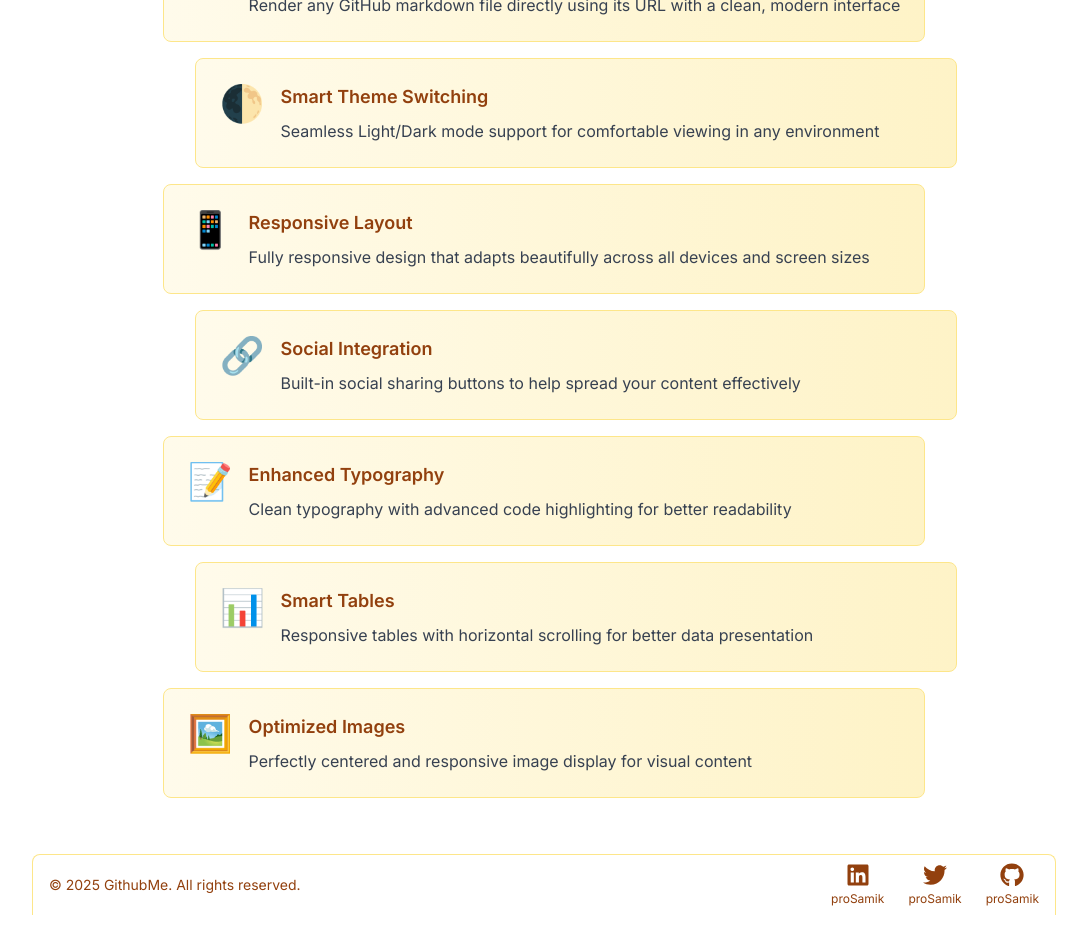
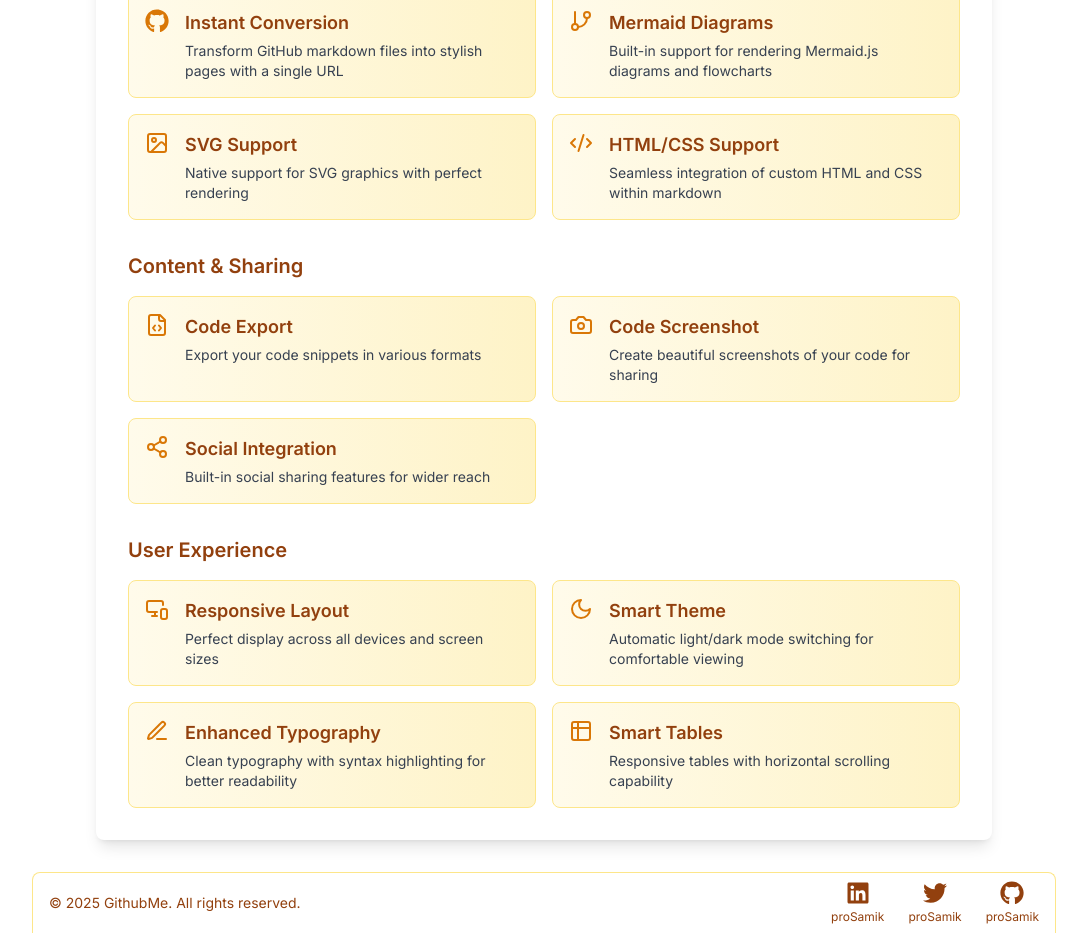
Before and after one commit to proSamik/githubme, a Next.js app: page /about in a window 1280 px wide. Shown: the part 840-1773 px from the top of the page, without its empty margins (96-1183 px from the left). Built offline with nearby package versions, Linux system fonts and the light colour scheme.

Commit message:
feat- update FeatureGrid.tsx
- match the current theme and styles to maintain consistency

```diff
--- a/src/components/about/FeatureGrid.tsx
+++ b/src/components/about/FeatureGrid.tsx
@@ -1,87 +1,166 @@
-// components/FeatureGrid.tsx
 'use client';
 
 import React from 'react';
+import { Camera, Code2, FileCode, GitBranch, ImageIcon, PenLine, MonitorSmartphone, Moon, Table2, Share2 } from 'lucide-react';
+import { FaGithub } from "react-icons/fa";
 
 interface Feature {
-    icon: string;
+    icon: React.ReactNode;
     title: string;
     description: string;
+    category: 'creation' | 'content' | 'experience';
 }
 
 const features: Feature[] = [
+    // Creation & Conversion Features
     {
-        icon: "🎯",
-        title: "Direct URL Rendering",
-        description: "Render any GitHub markdown file directly using its URL with a clean, modern interface"
+        icon: <FaGithub size={24} className="text-amber-600 dark:text-amber-400" />,
+        title: "Instant Conversion",
+        description: "Transform GitHub markdown files into stylish pages with a single URL",
+        category: 'creation'
     },
     {
-        icon: "🌓",
-        title: "Smart Theme Switching",
-        description: "Seamless Light/Dark mode support for comfortable viewing in any environment"
+        icon: <GitBranch size={24} className="text-amber-600 dark:text-amber-400" />,
+        title: "Mermaid Diagrams",
+        description: "Built-in support for rendering Mermaid.js diagrams and flowcharts",
+        category: 'creation'
     },
     {
-        icon: "📱",
-        title: "Responsive Layout",
-        description: "Fully responsive design that adapts beautifully across all devices and screen sizes"
+        icon: <ImageIcon size={24} className="text-amber-600 dark:text-amber-400" />,
+        title: "SVG Support",
+        description: "Native support for SVG graphics with perfect rendering",
+        category: 'creation'
     },
     {
-        icon: "🔗",
-        title: "Social Integration",
-        description: "Built-in social sharing buttons to help spread your content effectively"
+        icon: <Code2 size={24} className="text-amber-600 dark:text-amber-400" />,
+        title: "HTML/CSS Support",
+        description: "Seamless integration of custom HTML and CSS within markdown",
+        category: 'creation'
+    },
+
+    // Content & Sharing Features
+    {
+        icon: <FileCode size={24} className="text-amber-600 dark:text-amber-400" />,
+        title: "Code Export",
+        description: "Export your code snippets in various formats",
+        category: 'content'
     },
     {
-        icon: "📝",
-        title: "Enhanced Typography",
-        description: "Clean typography with advanced code highlighting for better readability"
+        icon: <Camera size={24} className="text-amber-600 dark:text-amber-400" />,
+        title: "Code Screenshot",
+        description: "Create beautiful screenshots of your code for sharing",
+        category: 'content'
     },
     {
-        icon: "📊",
-        title: "Smart Tables",
-        description: "Responsive tables with horizontal scrolling for better data presentation"
+        icon: <Share2 size={24} className="text-amber-600 dark:text-amber-400" />,
+        title: "Social Integration",
+        description: "Built-in social sharing features for wider reach",
+        category: 'content'
+    },
+
+    // User Experience Features
+    {
+        icon: <MonitorSmartphone size={24} className="text-amber-600 dark:text-amber-400" />,
+        title: "Responsive Layout",
+        description: "Perfect display across all devices and screen sizes",
+        category: 'experience'
     },
     {
-        icon: "🖼️",
-        title: "Optimized Images",
-        description: "Perfectly centered and responsive image display for visual content"
+        icon: <Moon size={24} className="text-amber-600 dark:text-amber-400" />,
+        title: "Smart Theme",
+        description: "Automatic light/dark mode switching for comfortable viewing",
+        category: 'experience'
+    },
+    {
+        icon: <PenLine size={24} className="text-amber-600 dark:text-amber-400" />,
+        title: "Enhanced Typography",
+        description: "Clean typography with syntax highlighting for better readability",
+        category: 'experience'
+    },
+    {
+        icon: <Table2 size={24} className="text-amber-600 dark:text-amber-400" />,
+        title: "Smart Tables",
+        description: "Responsive tables with horizontal scrolling capability",
+        category: 'experience'
     }
 ];
 
 export default function FeatureGrid() {
     return (
-        <div className="bg-white dark:bg-dark-background p-6 rounded-lg">
-            <h2 className="text-3xl font-semibold text-amber-800 dark:text-amber-200 mb-6 flex justify-center">
-                Features
+        <div className="bg-white dark:bg-dark-background p-8 rounded-lg shadow-lg">
+            <h2 className="text-3xl font-semibold text-amber-800 dark:text-amber-200 mb-8 text-center">
+                Feature Summary
             </h2>
-            <div className="space-y-4">
-                {features.map((feature: Feature, index: number) => (
-                    <div
-                        key={index}
-                        className={`transform transition-all duration-300 hover:scale-[1.02]
-                    ${index % 2 === 0 ? 'translate-x-0' : 'translate-x-4 md:translate-x-8'}
-                    p-6 bg-gradient-to-r from-amber-50 to-amber-100
+
+            <div className="space-y-8">
+                {/* Creation & Conversion Section */}
+                <div>
+                    <h3 className="text-xl font-semibold text-amber-800 dark:text-amber-400 mb-4">
+                        Creation & Conversion
+                    </h3>
+                    <div className="grid gap-4 grid-cols-1 md:grid-cols-2">
+                        {features
+                            .filter(feature => feature.category === 'creation')
+                            .map((feature, index) => (
+                                <FeatureCard key={index} feature={feature} />
+                            ))}
+                    </div>
+                </div>
+
+                {/* Content & Sharing Section */}
+                <div>
+                    <h3 className="text-xl font-semibold text-amber-800 dark:text-amber-400 mb-4">
+                        Content & Sharing
+                    </h3>
+                    <div className="grid gap-4 grid-cols-1 md:grid-cols-2">
+                        {features
+                            .filter(feature => feature.category === 'content')
+                            .map((feature, index) => (
+                                <FeatureCard key={index} feature={feature} />
+                            ))}
+                    </div>
+                </div>
+
+                {/* User Experience Section */}
+                <div>
+                    <h3 className="text-xl font-semibold text-amber-800 dark:text-amber-400 mb-4">
+                        User Experience
+                    </h3>
+                    <div className="grid gap-4 grid-cols-1 md:grid-cols-2">
+                        {features
+                            .filter(feature => feature.category === 'experience')
+                            .map((feature, index) => (
+                                <FeatureCard key={index} feature={feature} />
+                            ))}
+                    </div>
+                </div>
+            </div>
+        </div>
+    );
+}
+
+function FeatureCard({ feature }: { feature: Feature }) {
+    return (
+        <div className="p-4 bg-gradient-to-r from-amber-50 to-amber-100
             dark:from-amber-900/40 dark:to-amber-800/60
             rounded-lg border border-amber-200 dark:border-amber-700
             hover:shadow-lg hover:border-amber-300 dark:hover:border-amber-600
             dark:hover:from-amber-900/50 dark:hover:to-amber-800/70
-                    cursor-pointer group`}
-                    >
+            transform transition-all duration-300 hover:scale-[1.02]
+            cursor-pointer group">
             <div className="flex items-start space-x-4">
-                            <span className="text-4xl group-hover:scale-110 group-hover:rotate-3 transition-all duration-300">
+                <span className="group-hover:scale-110 group-hover:rotate-3 transition-all duration-300">
                     {feature.icon}
                 </span>
                 <div>
-                                <h3 className="text-lg font-semibold text-amber-800 dark:text-amber-200 mb-2">
+                    <h4 className="text-lg font-semibold text-amber-800 dark:text-amber-200 mb-1">
                         {feature.title}
-                                </h3>
-                                <p className="text-gray-700 dark:text-gray-300">
+                    </h4>
+                    <p className="text-gray-700 dark:text-gray-300 text-sm">
                         {feature.description}
                     </p>
                 </div>
             </div>
         </div>
-                ))}
-            </div>
-        </div>
     );
 }
```
Lines whose indentation alone changed are shown as unchanged.
